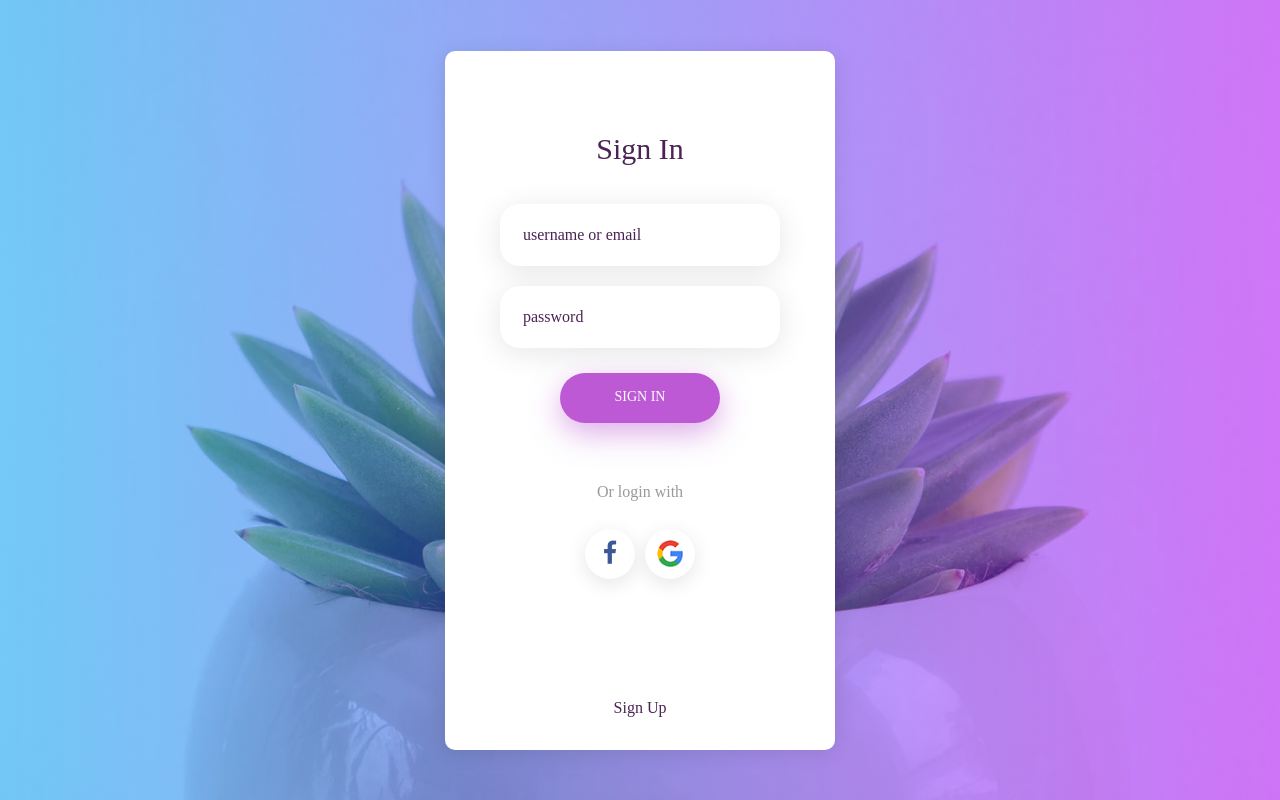
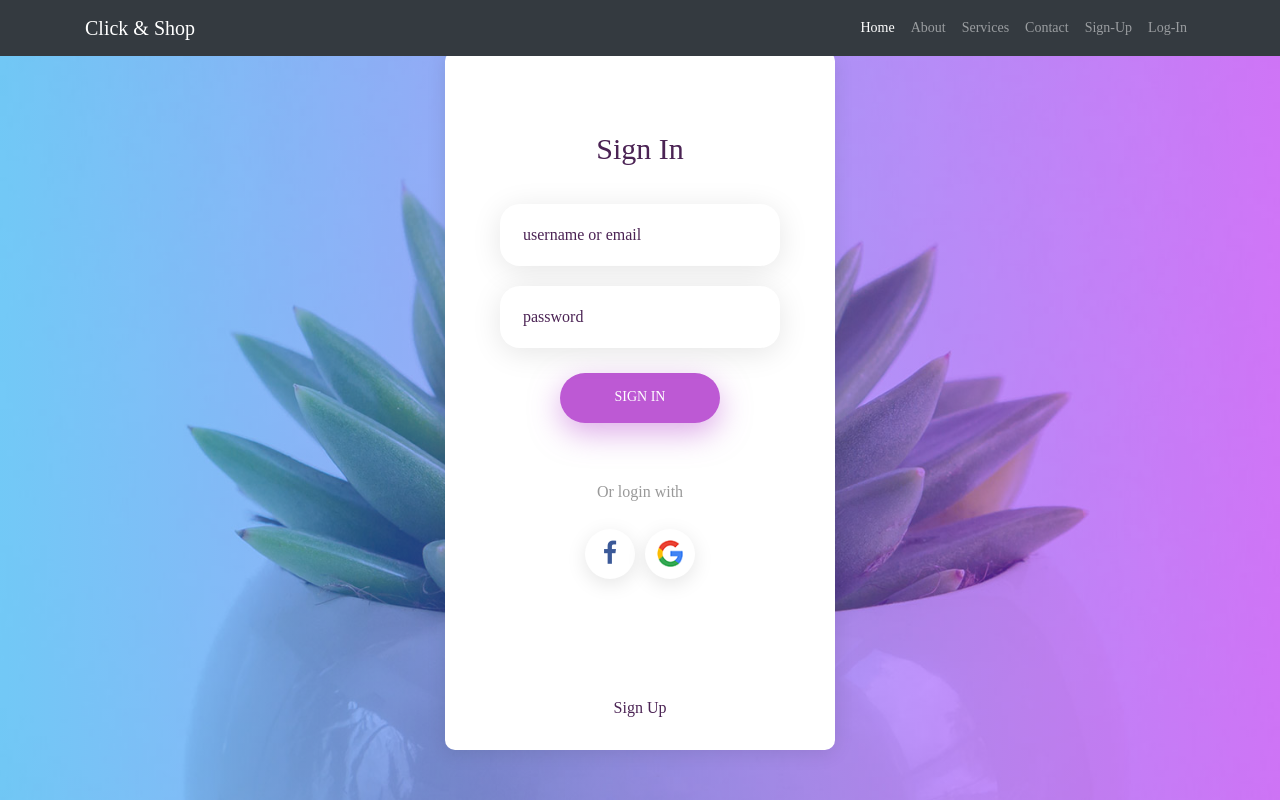
Before and after one commit to Kathan190/Click-Shop, a Django app: page /login in a window 1280 px wide. Run offline with Django 3.2, Linux system fonts and the light colour scheme; some libraries are stand-ins or nearby versions; some web fonts are replaced.

Commit message:
login navbar

```diff
--- a/Templates/index.html
+++ b/Templates/index.html
@@ -48,7 +48,7 @@
             <a class="nav-link" href="#">Sign-Up</a>
           </li>
           <li class="nav-item">
-            <a class="nav-link" href="#">Log-In</a>
+            <a class="nav-link" href="login">Log-In</a>
           </li>
         </ul>
       </div>
--- a/Templates/login.html
+++ b/Templates/login.html
@@ -30,6 +30,41 @@
 </head>
 <body>
 
+	<!-- Navigation -->
+  <nav class="navbar navbar-expand-lg navbar-dark bg-dark fixed-top">
+    <div class="container">
+      <a class="navbar-brand" href="#">Click & Shop</a>
+      <button class="navbar-toggler" type="button" data-toggle="collapse" data-target="#navbarResponsive" aria-controls="navbarResponsive" aria-expanded="false" aria-label="Toggle navigation">
+        <span class="navbar-toggler-icon"></span>
+      </button>
+      <div class="collapse navbar-collapse" id="navbarResponsive">
+        <ul class="navbar-nav ml-auto">
+          <li class="nav-item active">
+            <a class="nav-link" href="/">Home
+              <span class="sr-only">(current)</span>
+            </a>
+          </li>
+          <li class="nav-item">
+            <a class="nav-link" href="#">About</a>
+          </li>
+          <li class="nav-item">
+            <a class="nav-link" href="#">Services</a>
+          </li>
+          <li class="nav-item">
+            <a class="nav-link" href="#">Contact</a>
+          </li>
+          <li class="nav-item">
+            <a class="nav-link" href="#">Sign-Up</a>
+          </li>
+          <li class="nav-item">
+            <a class="nav-link" href="login">Log-In</a>
+          </li>
+        </ul>
+      </div>
+    </div>
+  </nav>
+
+  <!-- Page Content -->
 
 	<div class="container-login100" style="background-image: url('images/bg-01.jpg');">
 		<div class="wrap-login100 p-l-55 p-r-55 p-t-80 p-b-30">
@@ -66,7 +101,7 @@
 					</a>
 
 					<a href="#" class="login100-social-item">
-						<img src="images/icons/icon-google.png" alt="GOOGLE">
+						<img src="{% static 'login/images/icons/icon-google.png' %}" alt="GOOGLE">
 					</a>
 				</div>
 
```
